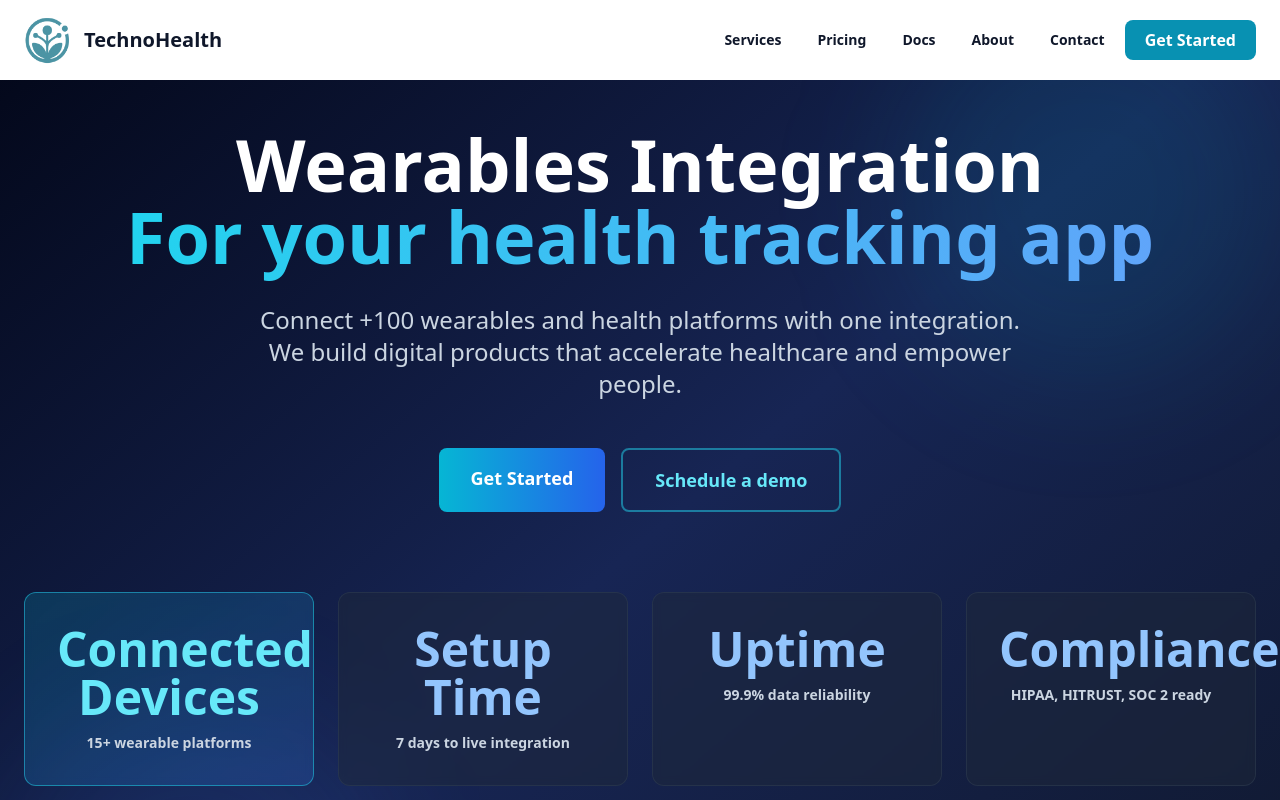
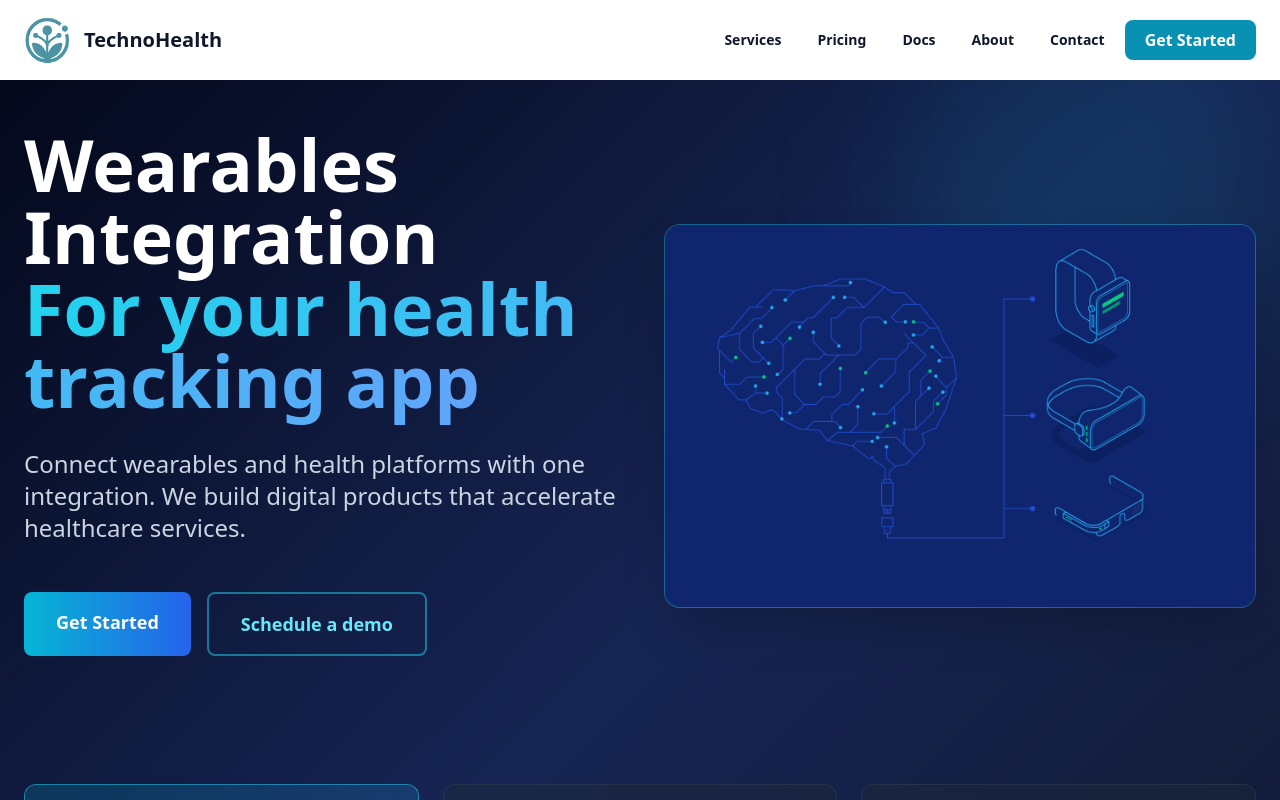
Before and after one commit to melikas/Technohealth, a React (Vite) app: page / in a window 1280 px wide. Shown: the top 800 px of the page. Built offline with nearby package versions, Linux system fonts and the light colour scheme.

Commit message:
🎨 Update: Redesign Hero section with new metrics and hero-second image

```diff
--- a/src/components/Hero.tsx
+++ b/src/components/Hero.tsx
@@ -1,11 +1,10 @@
 import { Link } from 'react-router-dom';
 
 export default function Hero() {
-  const stats = [
-    { label: 'Connected Devices', description: '15+ wearable platforms', highlight: true },
-    { label: 'Setup Time', description: '7 days to live integration', highlight: false },
-    { label: 'Uptime', description: '99.9% data reliability', highlight: false },
-    { label: 'Compliance', description: 'HIPAA, HITRUST, SOC 2 ready', highlight: false }
+  const metrics = [
+    { label: 'Support', value: '+100', description: 'Active users', highlight: true },
+    { label: 'Devices', value: '12', description: 'Connected platforms', highlight: false },
+    { label: 'Developer Time', value: '+30%', description: 'Engagement lift saved', highlight: false }
   ];
 
   return (
@@ -15,7 +14,10 @@ export default function Hero() {
       <div className="absolute bottom-0 left-0 w-96 h-96 bg-blue-500/10 rounded-full blur-3xl"></div>
 
       <div className="max-w-7xl mx-auto px-6 relative z-10">
-        <div className="text-center mb-20">
+        {/* Main Content */}
+        <div className="grid md:grid-cols-2 gap-12 items-center mb-20">
+          {/* Left Side - Text */}
+          <div>
             <h1 className="text-6xl md:text-7xl font-bold mb-8 leading-tight">
               Wearables Integration
               <br />
@@ -24,11 +26,11 @@ export default function Hero() {
               </span>
             </h1>
 
-          <p className="text-xl md:text-2xl text-slate-300 mb-12 max-w-3xl mx-auto leading-relaxed">
-            Connect +100 wearables and health platforms with one integration. We build digital products that accelerate healthcare and empower people.
+            <p className="text-xl md:text-2xl text-slate-300 mb-12 max-w-2xl leading-relaxed">
+              Connect wearables and health platforms with one integration. We build digital products that accelerate healthcare services.
             </p>
 
-          <div className="flex flex-col md:flex-row gap-4 justify-center mb-20">
+            <div className="flex flex-col md:flex-row gap-4 mb-12">
               <Link
                 to="/auth"
                 className="px-8 py-4 bg-gradient-to-r from-cyan-500 to-blue-600 text-white rounded-lg font-bold hover:shadow-lg hover:shadow-cyan-500/50 transition-all text-lg"
@@ -44,21 +46,34 @@ export default function Hero() {
             </div>
           </div>
 
-        {/* Stats Grid */}
-        <div className="grid md:grid-cols-4 gap-6 mb-20">
-          {stats.map((stat, idx) => (
+          {/* Right Side - Image */}
+          <div className="flex justify-center">
+            <div className="w-full h-96 bg-gradient-to-br from-cyan-500/20 to-blue-600/20 rounded-2xl overflow-hidden border border-cyan-400/30 shadow-2xl">
+              <img
+                src="/Images/hero-second.png"
+                alt="Hero Illustration"
+                className="w-full h-full object-cover"
+              />
+            </div>
+          </div>
+        </div>
+
+        {/* Metrics Grid */}
+        <div className="grid md:grid-cols-3 gap-6 mb-20">
+          {metrics.map((metric, idx) => (
             <div
               key={idx}
               className={`rounded-xl border backdrop-blur-sm transition-all ${
-                stat.highlight
+                metric.highlight
                   ? 'bg-gradient-to-br from-cyan-500/20 to-blue-500/20 border-cyan-400/50'
                   : 'bg-slate-800/50 border-slate-700/50'
               } p-8 text-center group hover:border-cyan-400/80 hover:bg-slate-800/70`}
             >
-              <div className={`text-4xl md:text-5xl font-bold mb-3 ${stat.highlight ? 'text-cyan-300' : 'text-blue-300'}`}>
-                {stat.label}
+              <div className={`text-5xl md:text-6xl font-bold mb-2 ${metric.highlight ? 'text-cyan-300' : 'text-blue-300'}`}>
+                {metric.value}
               </div>
-              <div className="text-slate-300 text-sm font-semibold">{stat.description}</div>
+              <div className="text-slate-300 text-lg font-semibold mb-1">{metric.label}</div>
+              <div className="text-slate-400 text-sm">{metric.description}</div>
             </div>
           ))}
         </div>
```
Also changed, not shown: Images/Hero-Second.png (added), public/Images/hero-second.png (added). Lines whose indentation alone changed are shown as unchanged.
